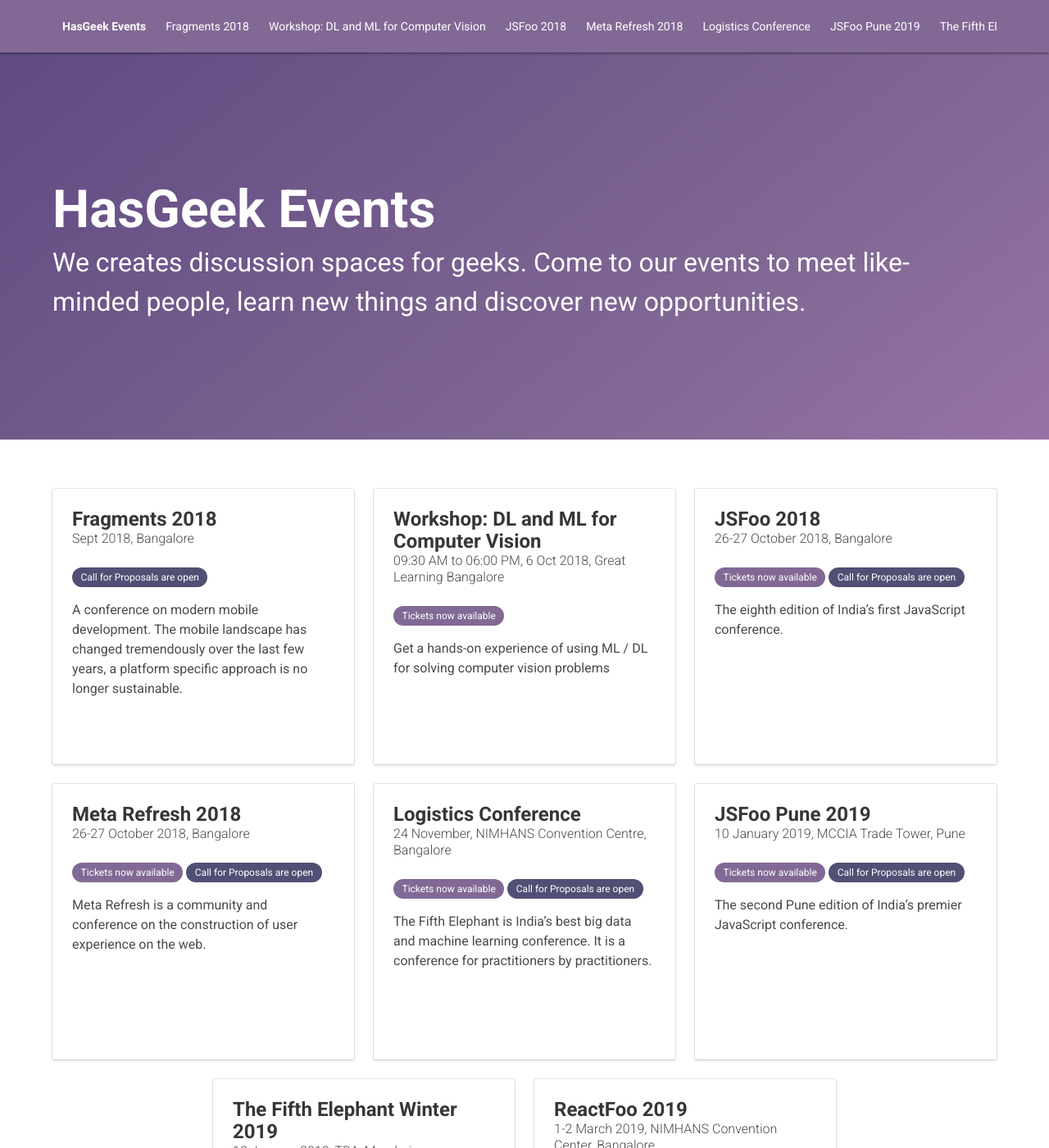
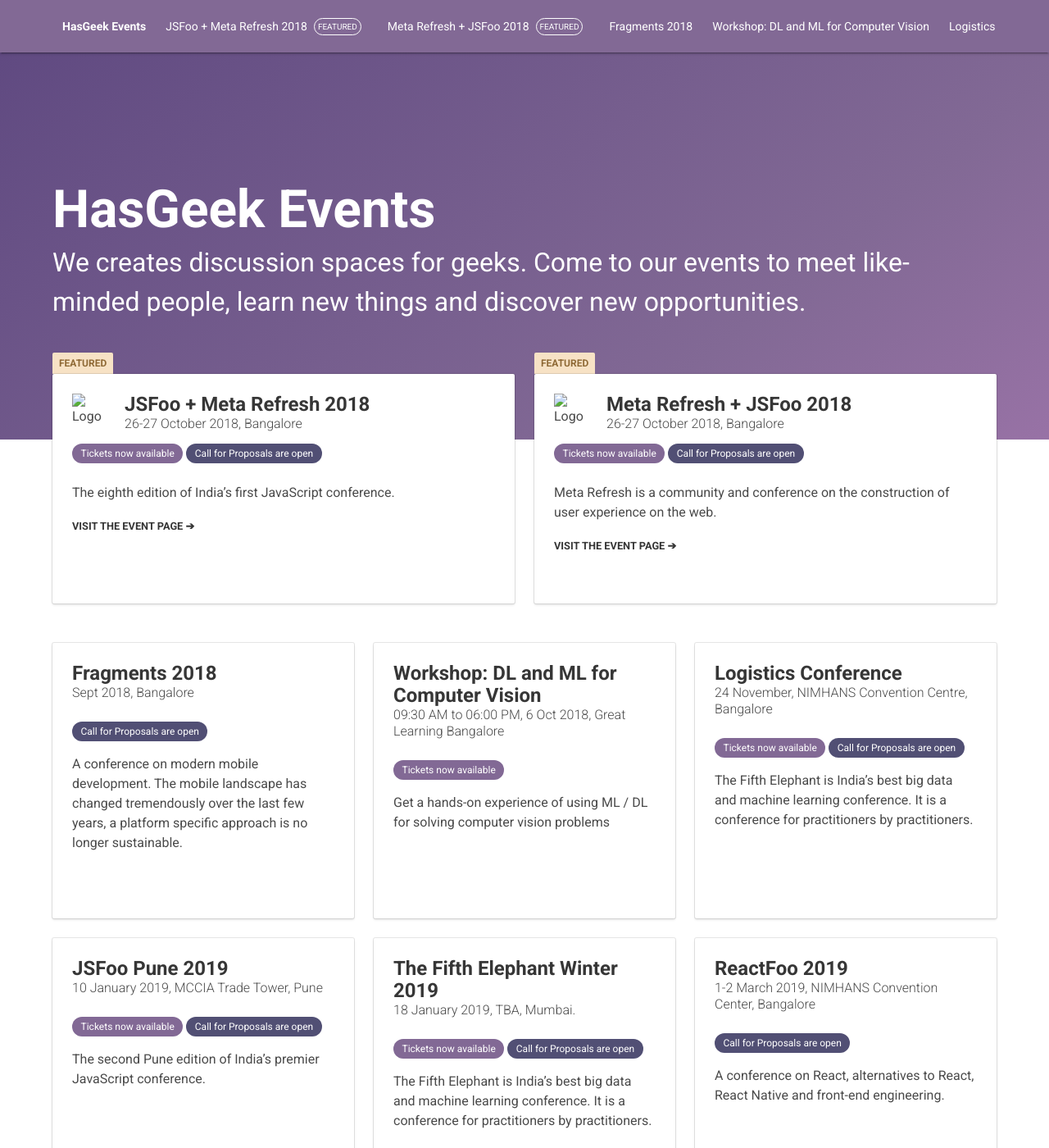
Before and after one commit to hasgeek/events, a Jekyll site: the page built from index.html, in a window 1280 px wide and 1400 px high. Shown: the whole window at 82% size. Built offline with Jekyll 4.4.1, drawn with Linux system fonts in a browser that asks for light colours.

Commit message:
Speaker update (#969)
* Added all confirmed speakers

* Added meta refresh to jsfoo and vice versa

* Changed branding to reflect JSFoo + Meta Refresh

* Changed back ffi version

```diff
--- a/_jsfoo_events/2018.md
+++ b/_jsfoo_events/2018.md
@@ -1,11 +1,12 @@
 ---
 layout: event
-title: JSFoo 2018
+title: JSFoo + Meta Refresh 2018
 subtitle: "The eighth edition of India’s first JavaScript conference"
 datelocation: "26-27 October 2018, Bangalore"
 city: Bangalore
 start_time: 2018-10-26
 end_time: 2018-10-27
+featured: true
 description: "The eighth edition of India’s first JavaScript conference."
 boxoffice_item_collection: "68d5da5b-959e-4984-b6b6-bd2f3c28145c"
 logo:
--- a/_metarefresh_events/2018.md
+++ b/_metarefresh_events/2018.md
@@ -1,11 +1,12 @@
 ---
 layout: event
-title: Meta Refresh 2018
+title: Meta Refresh + JSFoo 2018
 subtitle: "On interaction design and CSS from product and business standpoints"
 datelocation: "26-27 October 2018, Bangalore"
 city: Bangalore
 start_time: 2018-10-26
 end_time: 2018-10-27
+featured: true
 description: "Meta Refresh is a community and conference on the construction of user experience on the web."
 logo:
   image_url: https://images.hasgeek.com/embed/file/4da5099eed674cc6b318ac2ccf3b969d
--- a/configs/anthillinside_config.yml
+++ b/configs/anthillinside_config.yml
@@ -49,3 +49,7 @@
     type: event
     output: true
     permalink: /:path/
+  fifthelephant_events:
+    type: event
+    output: true
+    permalink: /:path/
--- a/configs/jsfoo_config.yml
+++ b/configs/jsfoo_config.yml
@@ -1,4 +1,4 @@
-title: JSFoo
+title: JSFoo + Meta Refresh
 subtitle: "A community and conference on JavaScript"
 description: "A community and conference on JavaScript"
 baseurl: "" # the subpath of your site, e.g. /blog
@@ -45,7 +45,7 @@
 feednami_api_key: 11b960d3a621040da933072084fa65905899a9a7a62654c5a13e5ac0b65cca68
 
 collections:
-  jsfoo_events:
+  metarefresh_events:
     type: event
     output: true
     permalink: /:path/
--- a/configs/metarefresh_config.yml
+++ b/configs/metarefresh_config.yml
@@ -1,4 +1,4 @@
-title: Meta Refresh
+title: Meta Refresh + JSFoo
 subtitle: "A community and conference on the construction of user experience on the web"
 description: "A community and conference on the construction of user experience on the web."
 baseurl: "" # the subpath of your site, e.g. /blog
@@ -43,7 +43,7 @@
   error_mode: strict
 
 collections:
-  metarefresh_events:
+  jsfoo_events:
     type: event
     output: true
     permalink: /:path/
```
Also changed, not shown: Gemfile.lock.
